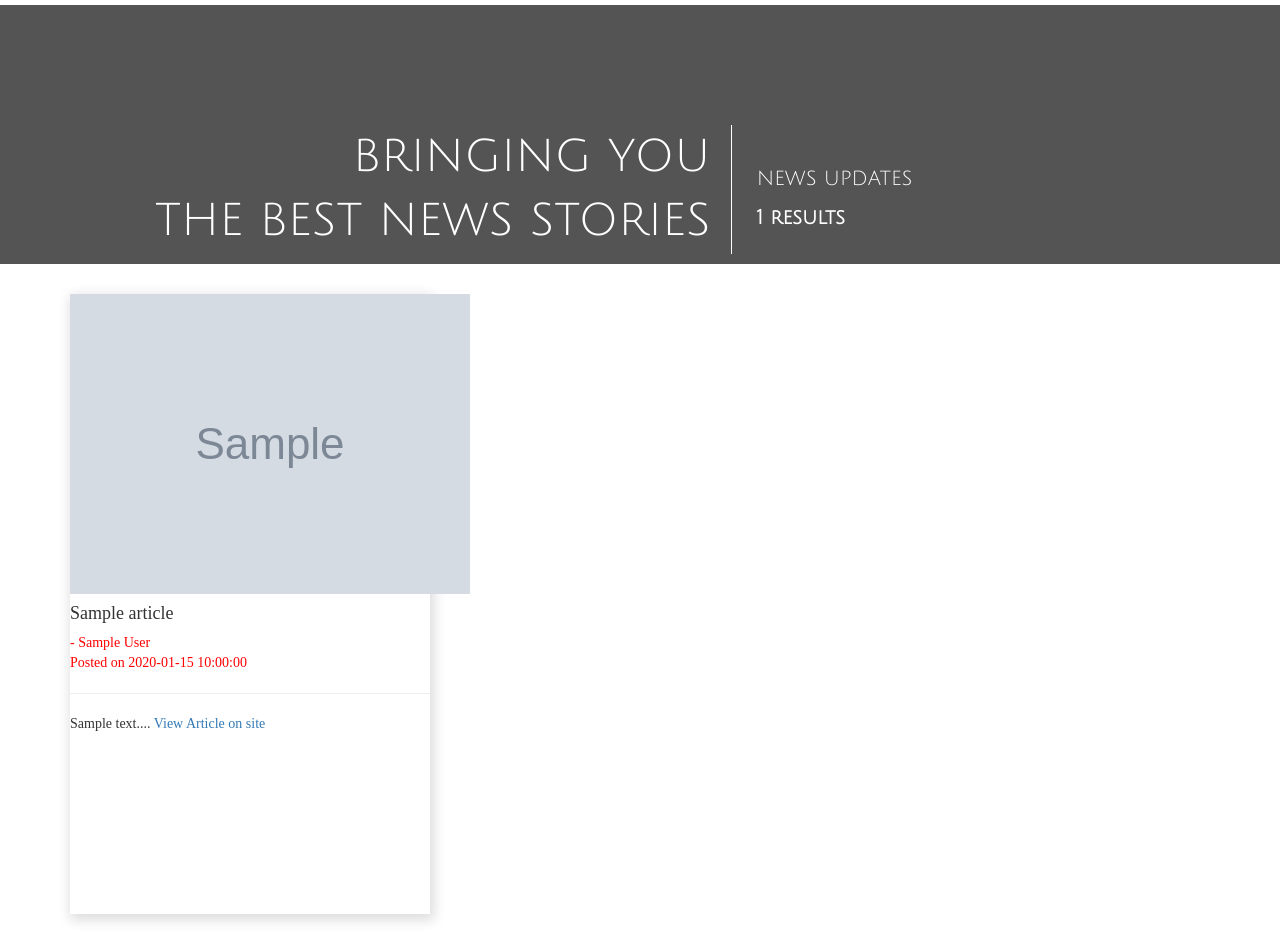
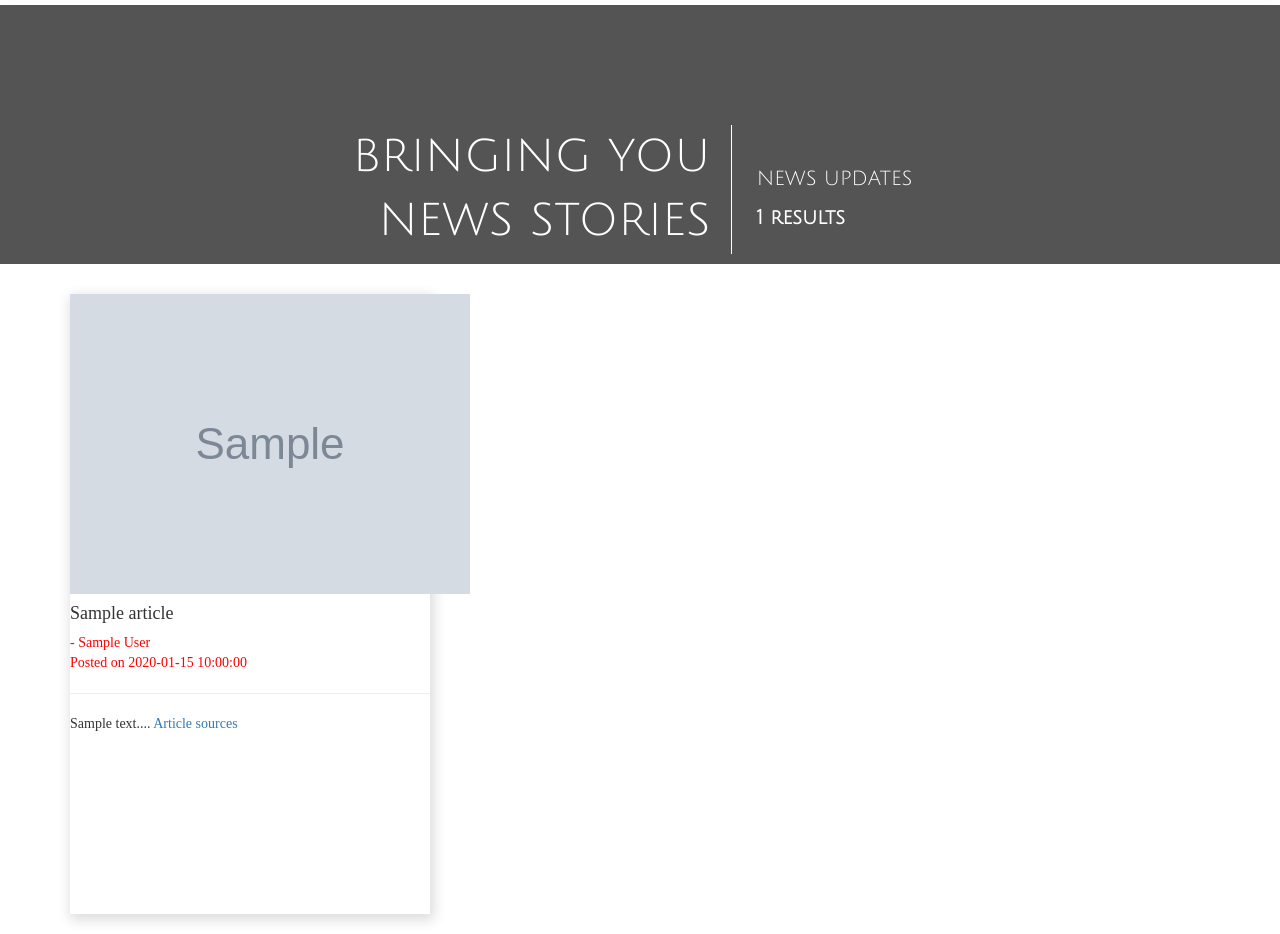
Before and after one commit to Kiptoo462/News-Highlight-App, a Flask app: template app/templates/search.html in a window 1280 px wide. Shown: the part 85-1019 px from the top of the page. Run offline with Flask 2, Linux system fonts and the light colour scheme; the template is opened without the code that fills it: most values are stand-ins (such as "Sample title", 1, 10 or a date in 2020); grey boxes marked "Sample" are stand-in pictures; some libraries are stand-ins or nearby versions; some web fonts are replaced.

Commit message:
Final commits

```diff
--- a/app/templates/article.html
+++ b/app/templates/article.html
@@ -8,10 +8,10 @@
         <div class="heading">
             <div class="row">
                 <div class="col-md-7 title">
-                    <p>BRINGING YOU <br> THE BEST NEWS STORIES</p>
+                    <p>BRINGING YOU <br>NEWS STORIES</p>
                 </div>
                 <div class="col-md-5 pagetitle">
-                    <p>NEWSHIGHLIGHT <br><strong>SOURCE {{name}}</strong></p>
+                    <p>NEWS UPDATES <br><strong>ARTICLE SOURCES {{name}}</strong></p>
                 </div>
             </div>
         </div>
--- a/app/templates/everything.html
+++ b/app/templates/everything.html
@@ -33,7 +33,7 @@
                     <p class="metadata">Posted on {{article.publishedAt}}</p>
                     <hr>
                     <p>{{article.description|truncate(200)}}...
-                        <a href="{{article.url}}" target="_blank">View Article on site</a>
+                        <a href="{{article.url}}" target="_blank">Article sources</a>
                     </p>
                 </div>
             </div>
--- a/app/templates/index.html
+++ b/app/templates/index.html
@@ -12,6 +12,7 @@
         <div class="heading">
             <div class="row">
                 <div class="col-md-7 title">
+                    <p>BRINGING YOU <br>NEWS STORIES</p>
                 </div>
                 <div class="col-md-5 pagetitle">
                     <p id ="fadeIn"><span class="first">THE ONLY WAY TO</span> <br> <strong>  NEWS SOURCES</strong></p>
--- a/app/templates/macros.html
+++ b/app/templates/macros.html
@@ -10,7 +10,7 @@
                     <hr class="style1">
                     <div class="card-body source_body">
                         <p>{{newsource.description|truncate(150)}}</p>
-                        <a href="/articles/{{newsource.id}}&40">View Articles</a>
+                        <a href="/articles/{{newsource.id}}&40">Articles sources</a>
                     </div>
                 </div>
             </div>
--- a/app/templates/search.html
+++ b/app/templates/search.html
@@ -8,7 +8,7 @@
         <div class="heading">
             <div class="row">
                 <div class="col-md-7 title">
-                    <p>BRINGING YOU <br> THE BEST NEWS STORIES</p>
+                    <p>BRINGING YOU <br>NEWS STORIES</p>
                 </div>
                 <div class="col-md-5 pagetitle">
                     <p>NEWS UPDATES <br><strong><p>{{articles|count}} results</p></strong></p>
@@ -33,7 +33,7 @@
                     <p class="metadata">Posted on {{article.publishedAt}}</p>
                     <hr>
                     <p>{{article.description|truncate(200)}}...
-                        <a href="{{article.url}}" target="_blank">View Article on site</a>
+                        <a href="{{article.url}}" target="_blank">Article sources</a>
                     </p>
                 </div>
             </div>
--- a/app/templates/topheadlines.html
+++ b/app/templates/topheadlines.html
@@ -36,7 +36,7 @@
                     <p class="metadata">Posted on {{article.publishedAt}}</p>
                     <hr>
                     <p>{{article.description}}...
-                        <a href="{{article.url}}" target="_blank">View Article on site</a>
+                        <a href="{{article.url}}" target="_blank">Article sources</a>
                     </p>
                 </div>
             </div>
```
